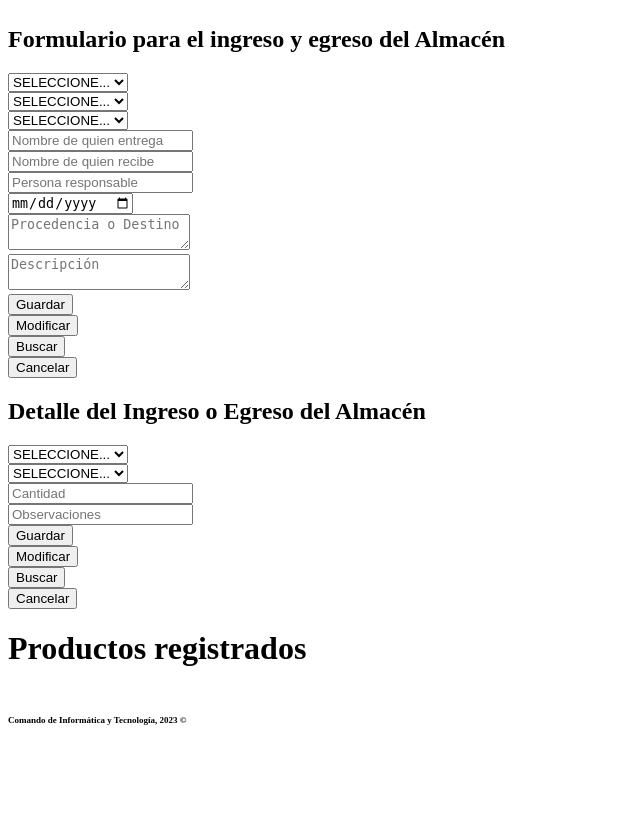
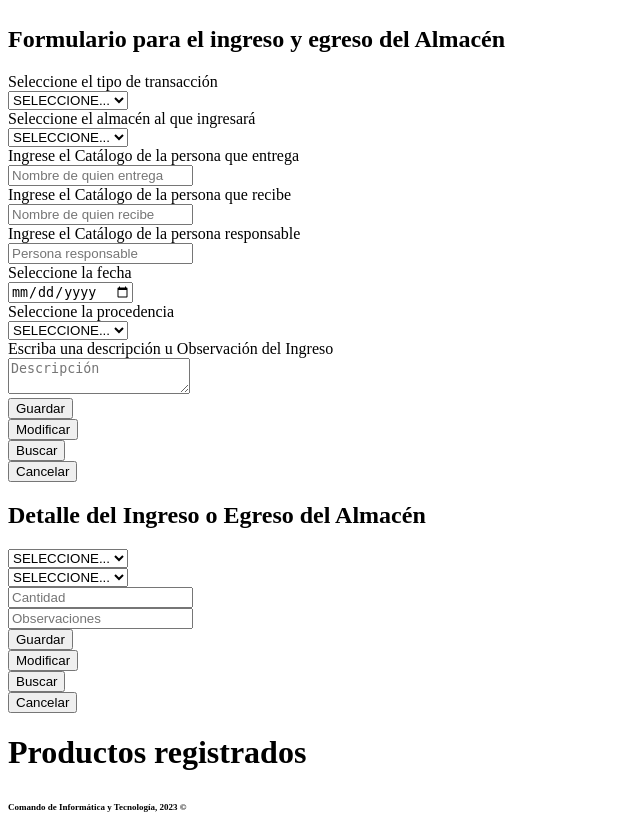
Before and after one commit to developgt/control_inventario, a PHP site: template views/movimiento/index.php in a window 1280 px wide. Shown: the part 170-991 px from the top of the page, without its empty margins (0-640 px from the left). Before the commit the page ends 895 px from the top, so only its background shows below. Run offline with PHP 8.4, Linux system fonts and the light colour scheme; the template is opened without the code that fills it, so the values that code supplies are empty.

Commit message:
se prcede a arreglar la vista de movimiento

```diff
--- a/controllers/AlmacenController.php
+++ b/controllers/AlmacenController.php
@@ -23,6 +23,7 @@ class AlmacenController
         ]);
     }
     public static function buscarDependenciaAPI()
+
 {
     $sql = "SELECT dep_llave, dep_desc_md FROM mper, morg, mdep WHERE per_plaza = org_plaza AND org_dependencia = dep_llave AND per_catalogo = 665133";
     try {
--- a/views/movimiento/index.php
+++ b/views/movimiento/index.php
@@ -1,31 +1,31 @@
-
-<div class="container mt-4">
+<div class="container mt-2">
     <div class="row">
         <div class="col-lg-6 mb-4">
-            <div class="card">
+            <div class="card" id="mov_movimiento">
                 <div class="card-body">
                     <h2 class="card-title text-center mb-4 bg-primary text-white p-3 rounded">Formulario para el ingreso y egreso del Almacén</h2>
                     <form id="formularioMovimiento">
                         <input type="hidden" name="mov_id" id="mov_id">
-                        <div class="mb-3">
-                            <div class="input-group">
+                        <!-- tipo de movimiento ingreso "I" -->
+                        <input type="hidden" value="I" name="mov_tipo_mov" id="mov_tipo_mov">
+                        <div class="row mb-3">
+                            <div class="col">
+                                <div class="form-group">
+                                    <label for="mov_tipo_trans"><i class="bi bi-shield-check me-2""></i>Seleccione el tipo de transacción</label>
+                                    <div class=" d-flex align-items-center">
                                             <span class="input-group-text"><i class="bi bi-arrow-right-circle"></i></span>
-                                <select name="mov_tipo_mov" id="mov_tipo_mov" class="form-select" required>
+                                            <select name="mov_tipo_trans" id="mov_tipo_trans" class="form-select" required>
                                                 <option value="">SELECCIONE...</option>
+                                                <option value="I">Ingreso Interno</option>
+                                                <option value="E">Ingreso Externo</option>
                                             </select>
                                 </div>
                             </div>
-                        <div class="row mb-3">
-                            <div class="col">
-                                <div class="input-group">
-                                    <span class="input-group-text"><i class="bi bi-arrow-right-circle"></i></span>
-                                    <select name="mov_tipo_trans" id="mov_tipo_trans" class="form-select" required>
-                                        <option value="">SELECCIONE...</option>
-                                    </select>
-                                </div>
                         </div>
                         <div class="col">
-                                <div class="input-group">
+                            <div class="form-group">
+                                <label for="mov_alma_id">Seleccione el almacén al que ingresará</label>
+                                <div class="d-flex align-items-center">
                                     <span class="input-group-text"><i class="bi bi-arrow-right-circle"></i></span>
                                     <select name="mov_alma_id" id="mov_alma_id" class="form-select" required>
                                         <option value="">SELECCIONE...</option>
@@ -33,40 +33,63 @@
                                 </div>
                             </div>
                         </div>
+                </div>
                 <div class="mb-3">
-                            <div class="input-group">
+                    <div class="form-group">
+                        <label for="mov_perso_entrega">Ingrese el Catálogo de la persona que entrega</label>
+                        <div class="d-flex align-items-center">
                             <span class="input-group-text"><i class="bi bi-person"></i></span>
                             <input type="text" name="mov_perso_entrega" id="mov_perso_entrega" class="form-control" placeholder="Nombre de quien entrega" required>
                         </div>
                     </div>
+                </div>
                 <div class="mb-3">
-                            <div class="input-group">
+                    <div class="form-group">
+                        <label for="mov_perso_recibe">Ingrese el Catálogo de la persona que recibe</label>
+                        <div class="d-flex align-items-center">
                             <span class="input-group-text"><i class="bi bi-person"></i></span>
                             <input type="text" name="mov_perso_recibe" id="mov_perso_recibe" class="form-control" placeholder="Nombre de quien recibe" required>
                         </div>
                     </div>
+                </div>
                 <div class="mb-3">
-                            <div class="input-group">
+                    <div class="form-group">
+                        <label for="mov_perso_recibe">Ingrese el Catálogo de la persona responsable</label>
+                        <div class="d-flex align-items-center">
                             <span class="input-group-text"><i class="bi bi-person"></i></span>
                             <input type="text" name="mov_perso_respon" id="mov_perso_respon" class="form-control" placeholder="Persona responsable" required>
                         </div>
                     </div>
-                        <div class="mb-3">
-                            <div class="input-group">
+                </div>
+                <div class="row mb-3">
+                    <div class="col">
+                        <div class="form-group">
+                            <label for="mov_fecha">Seleccione la fecha</label>
+                            <div class="d-flex align-items-center">
                                 <span class="input-group-text"><i class="bi bi-calendar"></i></span>
                                 <input type="date" name="mov_fecha" id="mov_fecha" class="form-control" required>
                             </div>
                         </div>
-                        <div class="mb-3">
-                            <div class="input-group">
-                                <span class="input-group-text"><i class="bi bi-box"></i></span>
-                                <textarea name="mov_proce_destino" id="mov_proce_destino" class="form-control" placeholder="Procedencia o Destino" required></textarea>
+                    </div>
+                    <div class="col">
+                        <div class="form-group">
+                            <label for="mov_proce_destino">Seleccione la procedencia</label>
+                            <div class="d-flex align-items-center">
+                                <span class="input-group-text"><i class="bi bi-shield-check me-2"></i></span>
+                                <select name="mov_proce_destino" id="mov_proce_destino" class="form-select" required>
+                                    <option value="">SELECCIONE...</option>
+                                </select>
+                            </div>
+                        </div>
                     </div>
                 </div>
                 <div class="mb-3">
-                            <div class="input-group">
+                    <div class="form-group">
+                        <label for="mov_descrip">Escriba una descripción u Observación del Ingreso</label>
+                        <div class="d-flex align-items-center">
                             <span class="input-group-text"><i class="bi bi-card-text"></i></span>
                             <textarea name="mov_descrip" id="mov_descrip" class="form-control" placeholder="Descripción" required></textarea>
+                        </div>
                     </div>
                 </div>
                 <div class="row">
@@ -88,7 +111,7 @@
         </div>
     </div>
     <div class="col-lg-6">
-            <div class="card">
+        <div class="card" id="mov_detalle">
             <h2 class="card-header bg-primary text-white text-center p-3 rounded">Detalle del Ingreso o Egreso del Almacén</h2>
             <div class="card-body">
                 <form id="formularioDetalle">
@@ -142,6 +165,7 @@
 </div>
 </div>
 
+
 <div class="container border rounded bg-white mt-5">
     <h1 class="text-center mt-4 mb-4 bg-light p-3 border rounded">Productos registrados</h1>
     <div class="row justify-content-center">
@@ -151,4 +175,4 @@
         </div>
     </div>
 </div>
-<script src="<?= asset('./build/js/producto/index.js') ?>"></script>
+<script src="<?= asset('./build/js/movimiento/index.js') ?>"></script>
--- a/webpack.config.js
+++ b/webpack.config.js
@@ -11,8 +11,7 @@ module.exports = {
     'js/medida/index' : './src/js/medida/index.js',
     'js/guarda/index' : './src/js/guarda/index.js',
     'js/producto/index' : './src/js/producto/index.js',
-
-
+    'js/movimiento/index' : './src/js/movimiento/index.js',
 
 
 
```
Also changed, not shown: src/js/movimiento/index.js (added, +50 -0 lines). Lines whose indentation alone changed are shown as unchanged.
